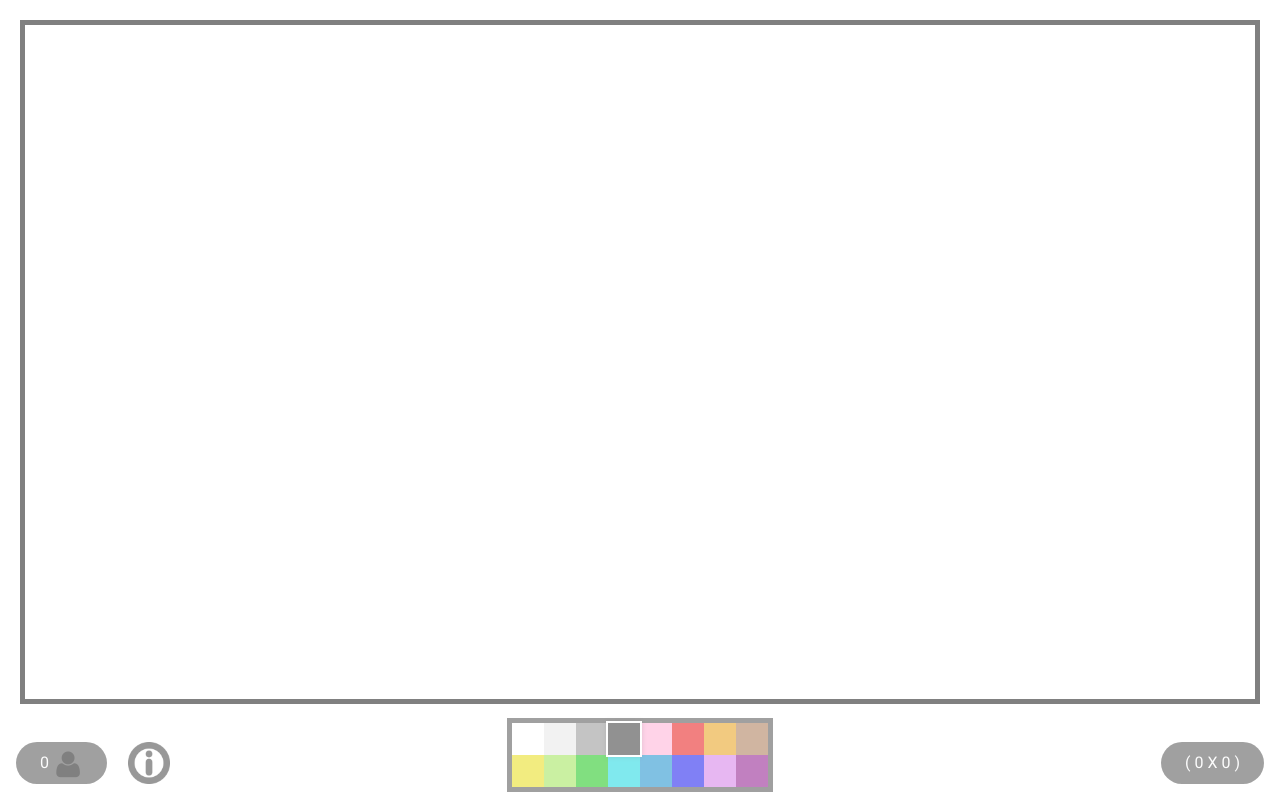
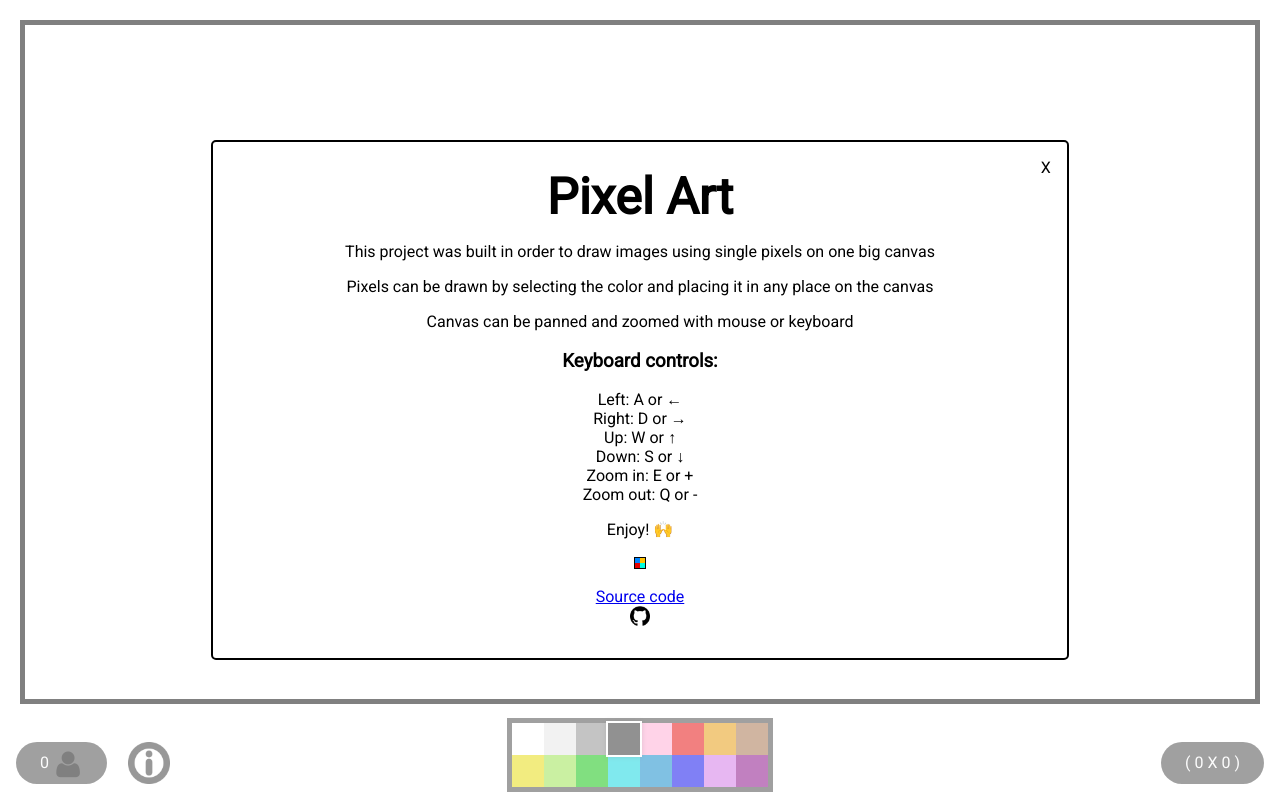
Before and after one commit to bodevone/pixel-art, a plain HTML site: page index.html in a window 1280 px wide. Drawn offline with nearby package versions, Linux system fonts and the light colour scheme; no server answers.

Commit message:
Remove disabled from info

```diff
--- a/index.html
+++ b/index.html
@@ -23,7 +23,7 @@
 
 </head>
 <body>
-    <div class="info-wrapper disabled">
+    <div class="info-wrapper">
         <div class="info">
             <div id="close" class="info-close">X</div>
             <h1 style="width: auto;">Pixel Art</h1>
```
